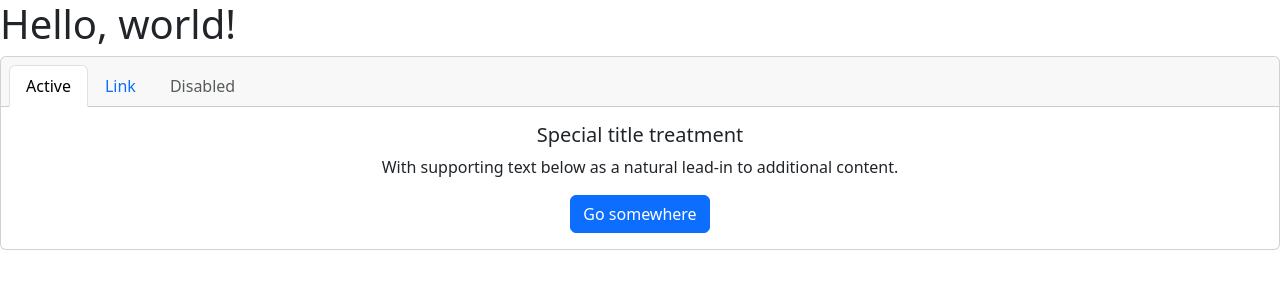
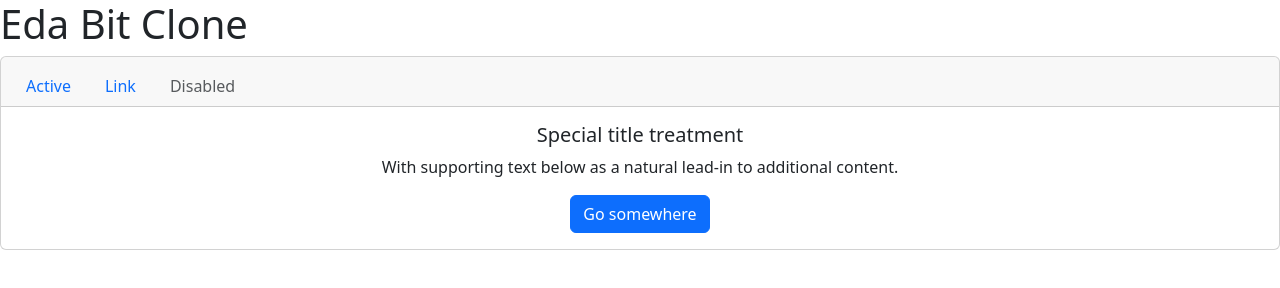
Before and after one commit to antoine-blaise/eda_bit_clone, a plain HTML site: page index.html in a window 1280 px wide. Drawn offline with nearby package versions, Linux system fonts and the light colour scheme.

Commit message:
Removed hello world

```diff
--- a/index.html
+++ b/index.html
@@ -3,17 +3,17 @@
   <head>
     <meta charset="utf-8">
     <meta name="viewport" content="width=device-width, initial-scale=1">
-    <title>Bootstrap demo</title>
+    <title>Eda Bit Clone Demo</title>
     <link href="https://cdn.jsdelivr.net/npm/bootstrap@5.3.8/dist/css/bootstrap.min.css" rel="stylesheet" integrity="sha384-sRIl4kxILFvY47J16cr9ZwB07vP4J8+LH7qKQnuqkuIAvNWLzeN8tE5YBujZqJLB" crossorigin="anonymous">
   </head>
   <body>
-    <h1>Hello, world!</h1>
+    <h1>Eda Bit Clone</h1>
     <script src="https://cdn.jsdelivr.net/npm/bootstrap@5.3.8/dist/js/bootstrap.bundle.min.js" integrity="sha384-FKyoEForCGlyvwx9Hj09JcYn3nv7wiPVlz7YYwJrWVcXK/BmnVDxM+D2scQbITxI" crossorigin="anonymous"></script>
 <div class="card text-center">
   <div class="card-header">
     <ul class="nav nav-tabs card-header-tabs">
       <li class="nav-item">
-        <a class="nav-link active" aria-current="true" href="#">Active</a>
+        <a class="nav-link Active" aria-current="true" href="#">Active</a>
       </li>
       <li class="nav-item">
         <a class="nav-link" href="#">Link</a>
```
